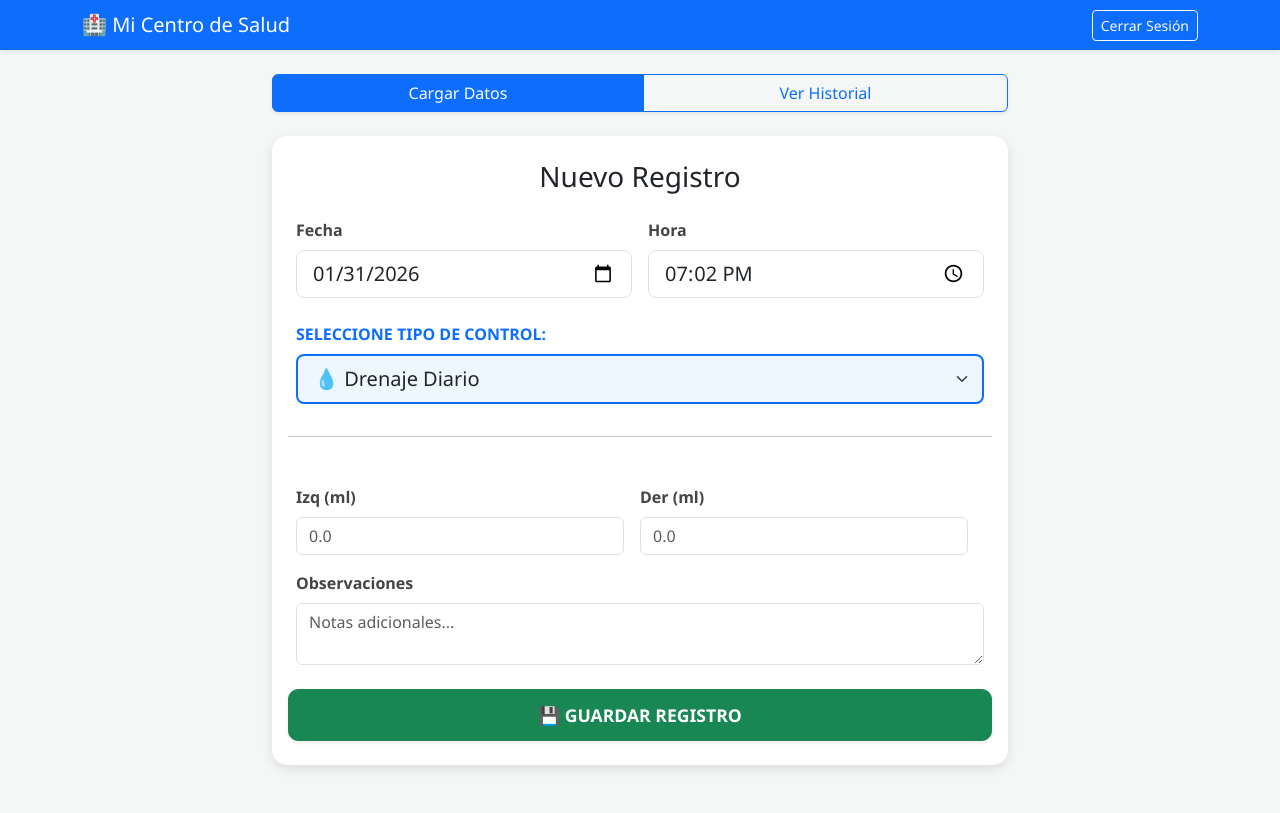
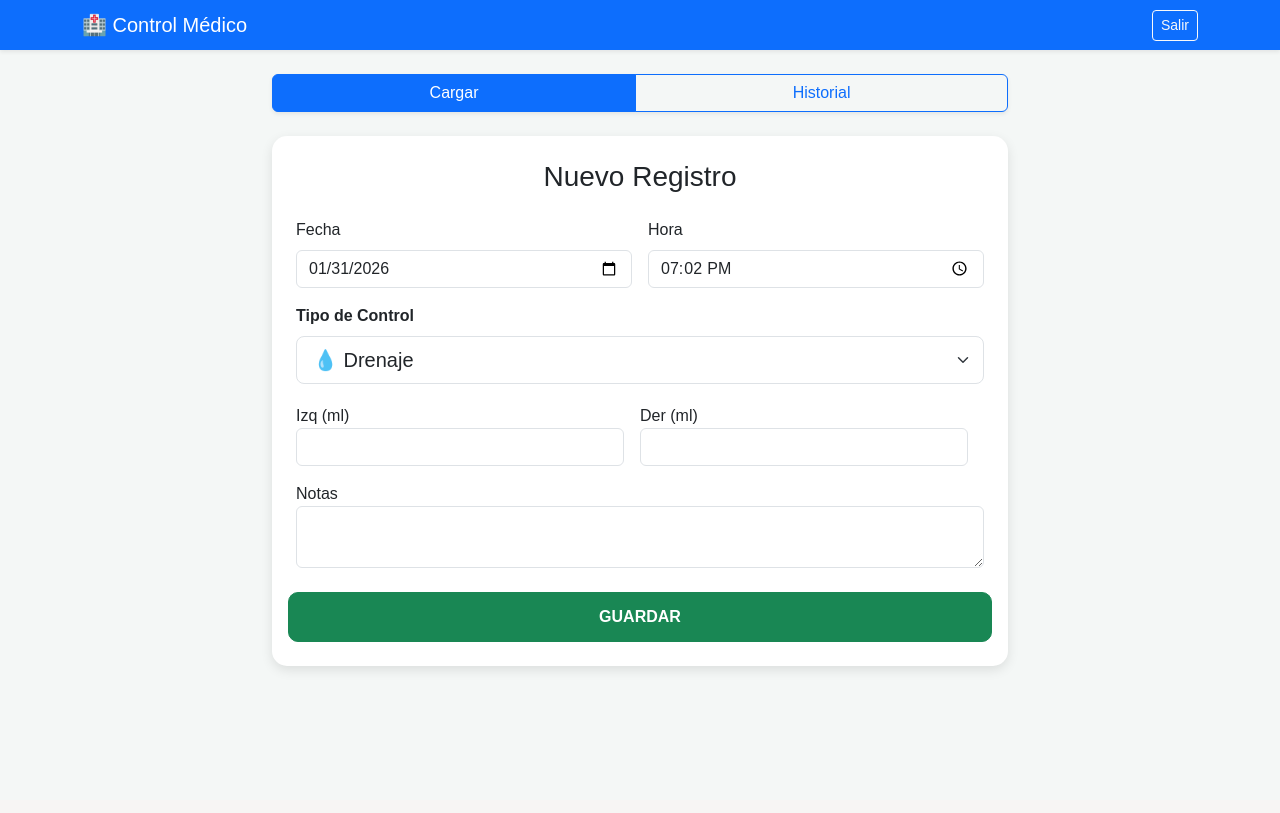
Before and after one commit to Pastormerlo/control-drenaje, a Flask app: page /cargar in a window 1280 px wide. After the commit the page ends 672 px from the top, so only its background shows below. Run offline with Flask 3, Linux system fonts and the light colour scheme; a user stored in the database is signed in; some libraries are stand-ins or nearby versions.

Commit message:
Add files via upload

```diff
--- a/templates/index.html
+++ b/templates/index.html
@@ -6,27 +6,22 @@
     <title>Control de Salud - Mauro</title>
     <link href="https://cdn.jsdelivr.net/npm/bootstrap@5.3.0/dist/css/bootstrap.min.css" rel="stylesheet">
     <style>
-        body { background-color: #f4f7f6; font-family: 'Segoe UI', Tahoma, Geneva, Verdana, sans-serif; }
-        .card { border-radius: 15px; box-shadow: 0 4px 12px rgba(0,0,0,0.1); border: none; }
-        .btn-custom { border-radius: 10px; padding: 12px; font-weight: bold; font-size: 1.1rem; }
+        body { background-color: #f4f7f6; font-family: sans-serif; }
+        .card { border-radius: 15px; box-shadow: 0 4px 12px rgba(0,0,0,0.1); border: none; margin-bottom: 20px; }
+        .btn-custom { border-radius: 10px; padding: 12px; font-weight: bold; }
         .seccion-oculta { display: none; }
-        .form-label { font-weight: 600; color: #444; }
-        .form-select-lg { border: 2px solid #0d6efd; background-color: #eef6ff; }
-
-        /* Colores para las etiquetas de la tabla */
-        .badge-drenaje { background-color: #0d6efd; color: white; padding: 8px; border-radius: 6px; }
-        .badge-presion { background-color: #dc3545; color: white; padding: 8px; border-radius: 6px; }
-        .badge-glucosa { background-color: #ffc107; color: black; padding: 8px; border-radius: 6px; }
-
-        .table-container { background: white; border-radius: 15px; padding: 20px; box-shadow: 0 2px 10px rgba(0,0,0,0.05); }
+        .badge-drenaje { background-color: #0d6efd; color: white; padding: 5px 10px; border-radius: 5px; }
+        .badge-presion { background-color: #dc3545; color: white; padding: 5px 10px; border-radius: 5px; }
+        .badge-glucosa { background-color: #ffc107; color: black; padding: 5px 10px; border-radius: 5px; }
+        canvas { max-height: 250px; }
     </style>
 </head>
 <body>
 
 <nav class="navbar navbar-dark bg-primary mb-4 shadow-sm">
     <div class="container">
-        <span class="navbar-brand mb-0 h1">🏥 Mi Centro de Salud</span>
-        <a href="{{ url_for('logout') }}" class="btn btn-outline-light btn-sm">Cerrar Sesión</a>
+        <span class="navbar-brand mb-0 h1">🏥 Control Médico</span>
+        <a href="{{ url_for('logout') }}" class="btn btn-outline-light btn-sm">Salir</a>
     </div>
 </nav>
 
@@ -34,79 +29,47 @@
     <div class="row justify-content-center">
         <div class="col-md-8 text-center mb-4">
             <div class="btn-group w-100 shadow-sm">
-                <a href="{{ url_for('cargar_registro') }}" class="btn {% if modo == 'cargar' %}btn-primary{% else %}btn-outline-primary{% endif %}">Cargar Datos</a>
-                <a href="{{ url_for('ver_registros') }}" class="btn {% if modo == 'ver' %}btn-primary{% else %}btn-outline-primary{% endif %}">Ver Historial</a>
+                <a href="{{ url_for('cargar_registro') }}" class="btn {% if modo == 'cargar' %}btn-primary{% else %}btn-outline-primary{% endif %}">Cargar</a>
+                <a href="{{ url_for('ver_registros') }}" class="btn {% if modo == 'ver' %}btn-primary{% else %}btn-outline-primary{% endif %}">Historial</a>
             </div>
         </div>
 
         {% if modo == 'cargar' %}
         <div class="col-md-8">
-            <div class="card p-4 mb-5">
+            <div class="card p-4">
                 <h3 class="text-center mb-4">Nuevo Registro</h3>
-
-                {% if success %}<div class="alert alert-success text-center"><strong>{{ success }}</strong></div>{% endif %}
-
+                {% if success %}<div class="alert alert-success">{{ success }}</div>{% endif %}
                 <form action="{{ url_for('cargar_registro') }}" method="POST">
                     <div class="row g-3">
-                        <div class="col-6">
-                            <label class="form-label">Fecha</label>
-                            <input type="date" name="fecha" class="form-control form-control-lg" required id="fecha_actual">
-                        </div>
-                        <div class="col-6">
-                            <label class="form-label">Hora</label>
-                            <input type="time" name="hora" class="form-control form-control-lg" required id="hora_actual">
-                        </div>
+                        <div class="col-6"><label class="form-label">Fecha</label><input type="date" name="fecha" id="f_act" class="form-control" required></div>
+                        <div class="col-6"><label class="form-label">Hora</label><input type="time" name="hora" id="h_act" class="form-control" required></div>
 
-                        <div class="col-12 mt-4">
-                            <label class="form-label text-primary">SELECCIONE TIPO DE CONTROL:</label>
-                            <select class="form-select form-select-lg mb-3" id="tipo_registro" name="tipo_registro" onchange="mostrarCampos()">
-                                <option value="drenaje">💧 Drenaje Diario</option>
-                                <option value="presion">❤️ Presión Arterial</option>
-                                <option value="glucosa">🩸 Glucosa en Sangre</option>
+                        <div class="col-12 mt-3">
+                            <label class="form-label fw-bold">Tipo de Control</label>
+                            <select class="form-select form-select-lg" id="tipo_registro" name="tipo_registro" onchange="mostrarCampos()">
+                                <option value="drenaje">💧 Drenaje</option>
+                                <option value="presion">❤️ Presión</option>
+                                <option value="glucosa">🩸 Glucosa</option>
                             </select>
                         </div>
 
-                        <hr>
-
-                        <div id="campos_drenaje" class="row g-3">
-                            <div class="col-6">
-                                <label class="form-label">Izq (ml)</label>
-                                <input type="number" step="0.1" name="cantidad_izq" class="form-control" placeholder="0.0">
-                            </div>
-                            <div class="col-6">
-                                <label class="form-label">Der (ml)</label>
-                                <input type="number" step="0.1" name="cantidad_der" class="form-control" placeholder="0.0">
-                            </div>
+                        <div id="campos_drenaje" class="row g-3 mt-1">
+                            <div class="col-6"><label>Izq (ml)</label><input type="number" step="0.1" name="cantidad_izq" class="form-control"></div>
+                            <div class="col-6"><label>Der (ml)</label><input type="number" step="0.1" name="cantidad_der" class="form-control"></div>
                         </div>
 
-                        <div id="campos_presion" class="row g-3 seccion-oculta">
-                            <div class="col-4">
-                                <label class="form-label">Sistólica</label>
-                                <input type="number" name="presion_alta" class="form-control" placeholder="Alta">
-                            </div>
-                            <div class="col-4">
-                                <label class="form-label">Diastólica</label>
-                                <input type="number" name="presion_baja" class="form-control" placeholder="Baja">
-                            </div>
-                            <div class="col-4">
-                                <label class="form-label">Pulso</label>
-                                <input type="number" name="pulso" class="form-control" placeholder="LPM">
-                            </div>
+                        <div id="campos_presion" class="row g-3 mt-1 seccion-oculta">
+                            <div class="col-4"><label>Alta</label><input type="number" name="presion_alta" class="form-control"></div>
+                            <div class="col-4"><label>Baja</label><input type="number" name="presion_baja" class="form-control"></div>
+                            <div class="col-4"><label>Pulso</label><input type="number" name="pulso" class="form-control"></div>
                         </div>
 
-                        <div id="campos_glucosa" class="row g-3 seccion-oculta">
-                            <div class="col-12">
-                                <label class="form-label text-center d-block">Nivel (mg/dL)</label>
-                                <input type="number" name="glucosa" class="form-control form-control-lg text-center" placeholder="Ej: 110">
-                            </div>
+                        <div id="campos_glucosa" class="row g-3 mt-1 seccion-oculta">
+                            <div class="col-12"><label>Nivel (mg/dL)</label><input type="number" name="glucosa" class="form-control"></div>
                         </div>
 
-                        <div class="col-12 mt-3">
-                            <label class="form-label">Observaciones</label>
-                            <textarea name="observaciones" class="form-control" rows="2" placeholder="Notas adicionales..."></textarea>
-                        </div>
-
-                        <button type="submit" class="btn btn-success btn-custom w-100 mt-4 shadow-sm">💾 GUARDAR REGISTRO</button>
+                        <div class="col-12 mt-3"><label>Notas</label><textarea name="observaciones" class="form-control"></textarea></div>
+                        <button type="submit" class="btn btn-success btn-custom w-100 mt-4">GUARDAR</button>
                     </div>
                 </form>
             </div>
@@ -115,38 +78,31 @@
 
         {% if modo == 'ver' %}
         <div class="col-md-10">
-            <div class="table-container">
-                <h4 class="mb-4 text-center text-secondary">Historial de Mediciones</h4>
+            <div class="card p-3"><h6 class="text-center">Tendencia Drenaje (Total ml)</h6><canvas id="chartDrenaje"></canvas></div>
+            <div class="card p-3"><h6 class="text-center">Presión Arterial</h6><canvas id="chartPresion"></canvas></div>
+            <div class="card p-3"><h6 class="text-center">Glucosa</h6><canvas id="chartGlucosa"></canvas></div>
+
+            <div class="card p-3">
                 <div class="table-responsive">
-                    <table class="table table-hover align-middle">
-                        <thead class="table-light">
-                            <tr>
-                                <th>Fecha / Hora</th>
-                                <th>Tipo</th>
-                                <th>Medición</th>
-                                <th>Notas</th>
-                            </tr>
-                        </thead>
+                    <table class="table align-middle">
+                        <thead><tr><th>Fecha</th><th>Tipo</th><th>Medición</th><th></th></tr></thead>
                         <tbody>
                             {% for r in registros %}
                             <tr>
-                                <td><strong>{{ r.fecha }}</strong><br><small class="text-muted">{{ r.hora }}</small></td>
+                                <td>{{ r.fecha }}<br><small>{{ r.hora }}</small></td>
                                 <td>
-                                    {% if r.tipo == 'drenaje' %} <span class="badge-drenaje">💧 Drenaje</span>
-                                    {% elif r.tipo == 'presion' %} <span class="badge-presion">❤️ Presión</span>
-                                    {% elif r.tipo == 'glucosa' %} <span class="badge-glucosa">🩸 Glucosa</span>
+                                    {% if r.tipo == 'drenaje' %}<span class="badge-drenaje">Drenaje</span>
+                                    {% elif r.tipo == 'presion' %}<span class="badge-presion">Presión</span>
+                                    {% elif r.tipo == 'glucosa' %}<span class="badge-glucosa">Glucosa</span>
                                     {% endif %}
                                 </td>
                                 <td>
-                                    {% if r.tipo == 'drenaje' %}
-                                        I: {{ r.cant_izq }}ml / D: {{ r.cant_der }}ml
-                                    {% elif r.tipo == 'presion' %}
-                                        {{ r.presion_alta }}/{{ r.presion_baja }} <small>(P: {{ r.pulso }})</small>
-                                    {% elif r.tipo == 'glucosa' %}
-                                        {{ r.glucosa }} mg/dL
+                                    {% if r.tipo == 'drenaje' %}{{ (r.cant_izq or 0) + (r.cant_der or 0) }} ml
+                                    {% elif r.tipo == 'presion' %}{{ r.presion_alta }}/{{ r.presion_baja }}
+                                    {% elif r.tipo == 'glucosa' %}{{ r.glucosa }} mg/dL
                                     {% endif %}
                                 </td>
-                                <td><small>{{ r.observaciones or '-' }}</small></td>
+                                <td><a href="{{ url_for('borrar', id=r.id) }}" class="text-danger" onclick="return confirm('¿Borrar?')">🗑️</a></td>
                             </tr>
                             {% endfor %}
                         </tbody>
@@ -154,33 +110,50 @@
                 </div>
             </div>
         </div>
+        <script src="https://cdn.jsdelivr.net/npm/chart.js"></script>
+        <script>
+            const data = [ {% for r in registros|reverse %} { fecha: "{{r.fecha}}", tipo: "{{r.tipo}}", val: {{ (r.cant_izq or 0) + (r.cant_der or 0) }}, alta: {{r.presion_alta or 0}}, baja: {{r.presion_baja or 0}}, glu: {{r.glucosa or 0}} }, {% endfor %} ];
+
+            function crearChart(id, label, color, filterFn, mapFn) {
+                const filtered = data.filter(filterFn);
+                new Chart(document.getElementById(id), {
+                    type: 'line',
+                    data: { labels: filtered.map(d => d.fecha), datasets: [{ label: label, data: filtered.map(mapFn), borderColor: color, tension: 0.3, fill: false }] }
+                });
+            }
+
+            crearChart('chartDrenaje', 'Drenaje Total', '#0d6efd', d => d.tipo === 'drenaje', d => d.val);
+            crearChart('chartGlucosa', 'Glucosa', '#ffc107', d => d.tipo === 'glucosa', d => d.glu);
+
+            // Chart Presión (Doble línea)
+            const pData = data.filter(d => d.tipo === 'presion');
+            new Chart(document.getElementById('chartPresion'), {
+                type: 'line',
+                data: {
+                    labels: pData.map(d => d.fecha),
+                    datasets: [
+                        { label: 'Alta', data: pData.map(d => d.alta), borderColor: '#dc3545' },
+                        { label: 'Baja', data: pData.map(d => d.baja), borderColor: '#0dcaf0' }
+                    ]
+                }
+            });
+        </script>
         {% endif %}
     </div>
 </div>
 
 <script>
-// Función para mostrar/ocultar campos
 function mostrarCampos() {
-    const tipo = document.getElementById('tipo_registro').value;
-    document.getElementById('campos_drenaje').classList.add('seccion-oculta');
-    document.getElementById('campos_presion').classList.add('seccion-oculta');
-    document.getElementById('campos_glucosa').classList.add('seccion-oculta');
-
-    if (tipo === 'drenaje') document.getElementById('campos_drenaje').classList.remove('seccion-oculta');
-    else if (tipo === 'presion') document.getElementById('campos_presion').classList.remove('seccion-oculta');
-    else if (tipo === 'glucosa') document.getElementById('campos_glucosa').classList.remove('seccion-oculta');
+    const t = document.getElementById('tipo_registro').value;
+    document.getElementById('campos_drenaje').classList.toggle('seccion-oculta', t !== 'drenaje');
+    document.getElementById('campos_presion').classList.toggle('seccion-oculta', t !== 'presion');
+    document.getElementById('campos_glucosa').classList.toggle('seccion-oculta', t !== 'glucosa');
 }
-
-// Autocompletar fecha y hora actual para comodidad de tu vieja
 window.onload = function() {
-    const ahora = new Date();
-    const fecha = ahora.toISOString().split('T')[0];
-    const hora = ahora.getHours().toString().padStart(2, '0') + ':' + ahora.getMinutes().toString().padStart(2, '0');
-
-    if(document.getElementById('fecha_actual')) document.getElementById('fecha_actual').value = fecha;
-    if(document.getElementById('hora_actual')) document.getElementById('hora_actual').value = hora;
+    const n = new Date();
+    if(document.getElementById('f_act')) document.getElementById('f_act').value = n.toISOString().split('T')[0];
+    if(document.getElementById('h_act')) document.getElementById('h_act').value = n.getHours().toString().padStart(2,'0')+':'+n.getMinutes().toString().padStart(2,'0');
 };
 </script>
-
 </body>
 </html>
```
